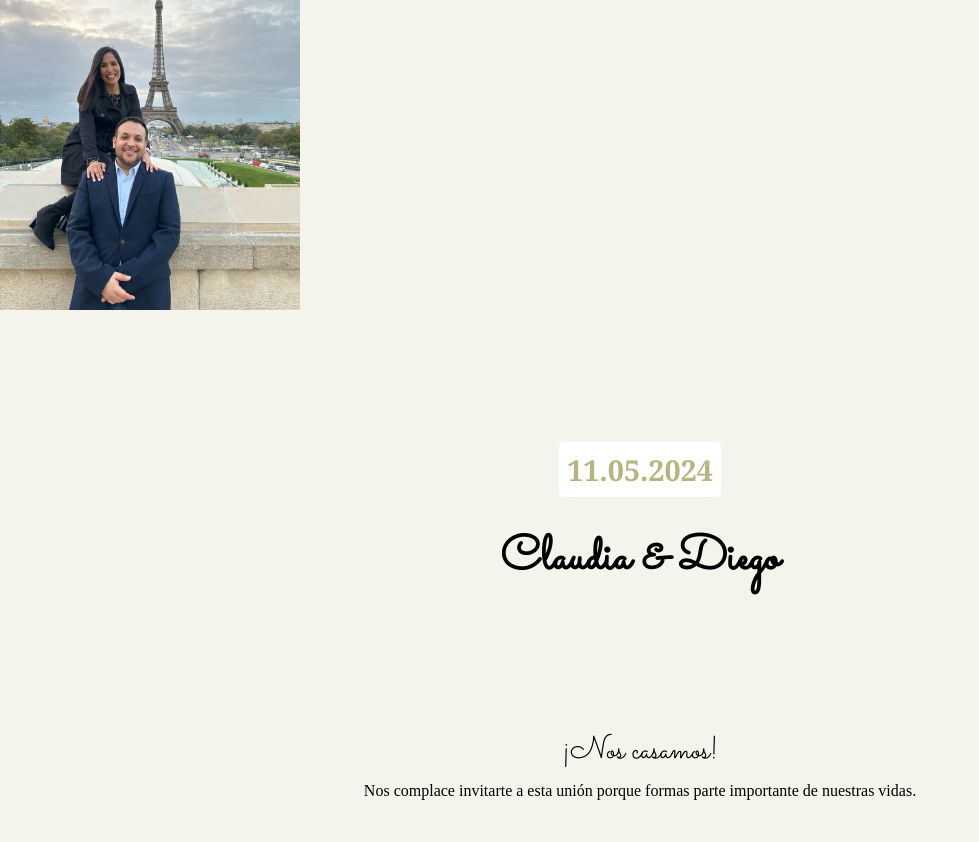
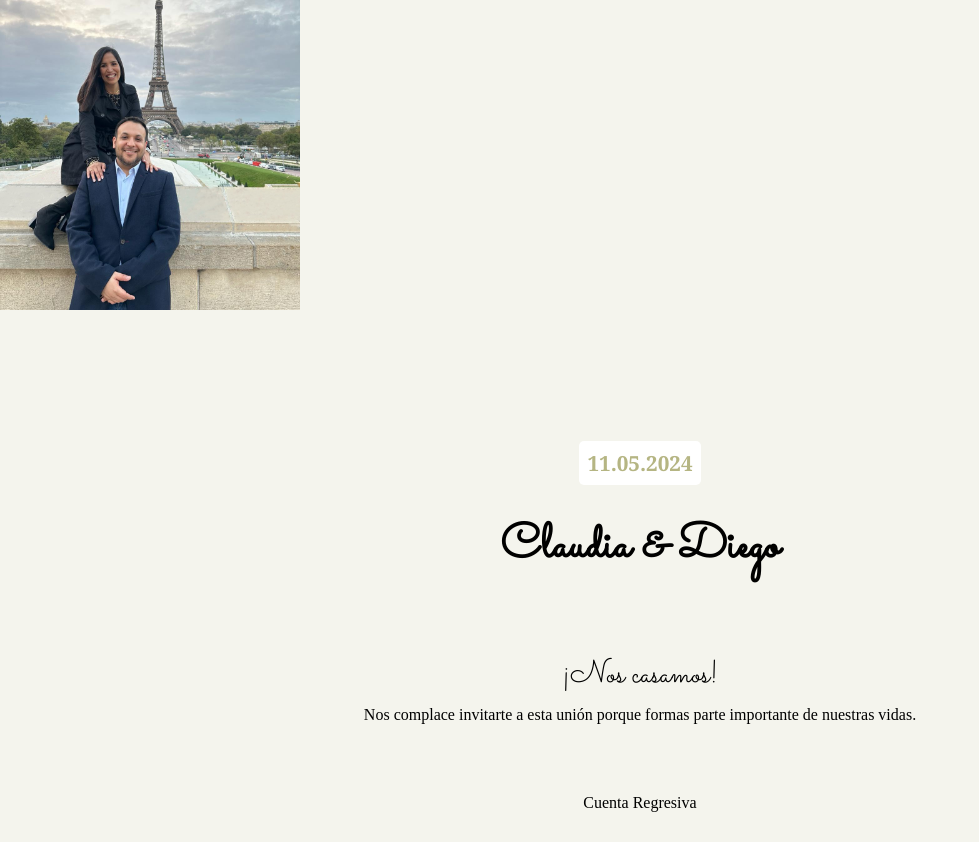
Before and after one commit to savethedate-invitacionesdigitales/Boda-Civil-Claudia-Diego, a plain HTML site: page index.html in a window 1280 px wide. Shown: the top 842 px of the page, without its empty margins (0-979 px from the left). Drawn offline with nearby package versions, Linux system fonts and the light colour scheme; some icons are missing; a web font is replaced by a local one.

Commit message:
header modificado

```diff
--- a/css/style.css
+++ b/css/style.css
@@ -18,7 +18,7 @@ header {
     background-position: 0 -90px;
     background-attachment: fixed;
     background-repeat: no-repeat;
-    height: 400px;
+    height: 50vh;
 
 }
 
@@ -32,19 +32,10 @@ h1 {
     font-size: 3rem;
     font-weight: bold;
     font-family: "Sacramento";
-    padding: 4rem;
+    padding: 3rem;
+
 }
 
-header p{
-    padding: 2rem;
-    font-family:Georgia, 'Times New Roman', Times, serif;
-    font-size: 1.3rem;
-}
-
-h1, header p{
-    color: black;
-
-}
 
 h2 {
     font-size: 2rem;
@@ -56,7 +47,7 @@ p {
     font-size: 1rem;
 }
 
-h2,h3,p{
+h1,h2,h3,p{
     color: var(--cTexto);
 }
 
@@ -65,7 +56,7 @@ main {
 }
 
 #principal span{
-    font-size: 1.8rem;
+    font-size: 1.3rem;
     font-family:Cambria, Cochin, Georgia, Times, 'Times New Roman', serif;
 }
 
--- a/index.html
+++ b/index.html
@@ -35,7 +35,7 @@
     <main class="container-fluid">
 
         <!-- seccion principal -->
-        <section class="row justify-content-center align-items-center text-center py-5" id="principal">
+        <section class="row justify-content-center align-items-center text-center pt-5" id="principal">
                 <p class="col-12"><span>11.05.2024</span></p>
                 <h1 class="col-12 pt-4">Claudia & Diego</h1>
         </section>
```
